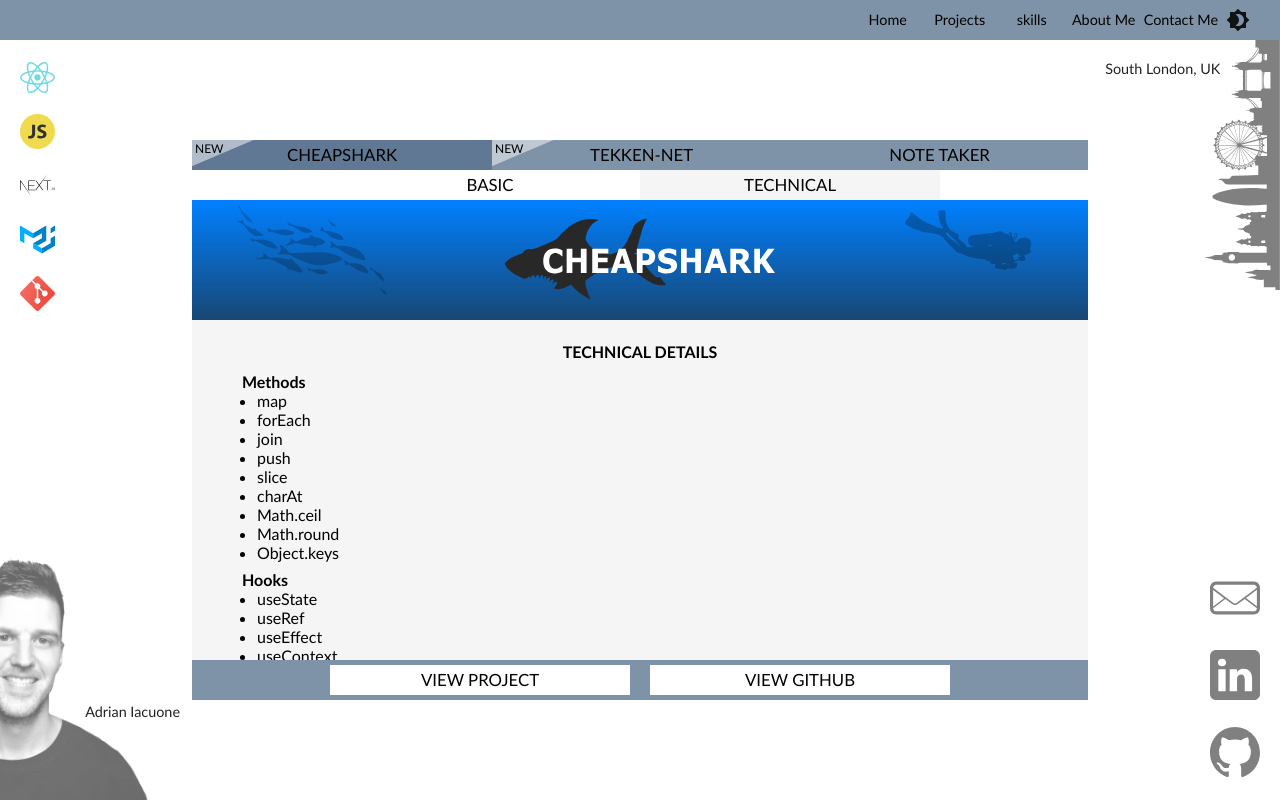
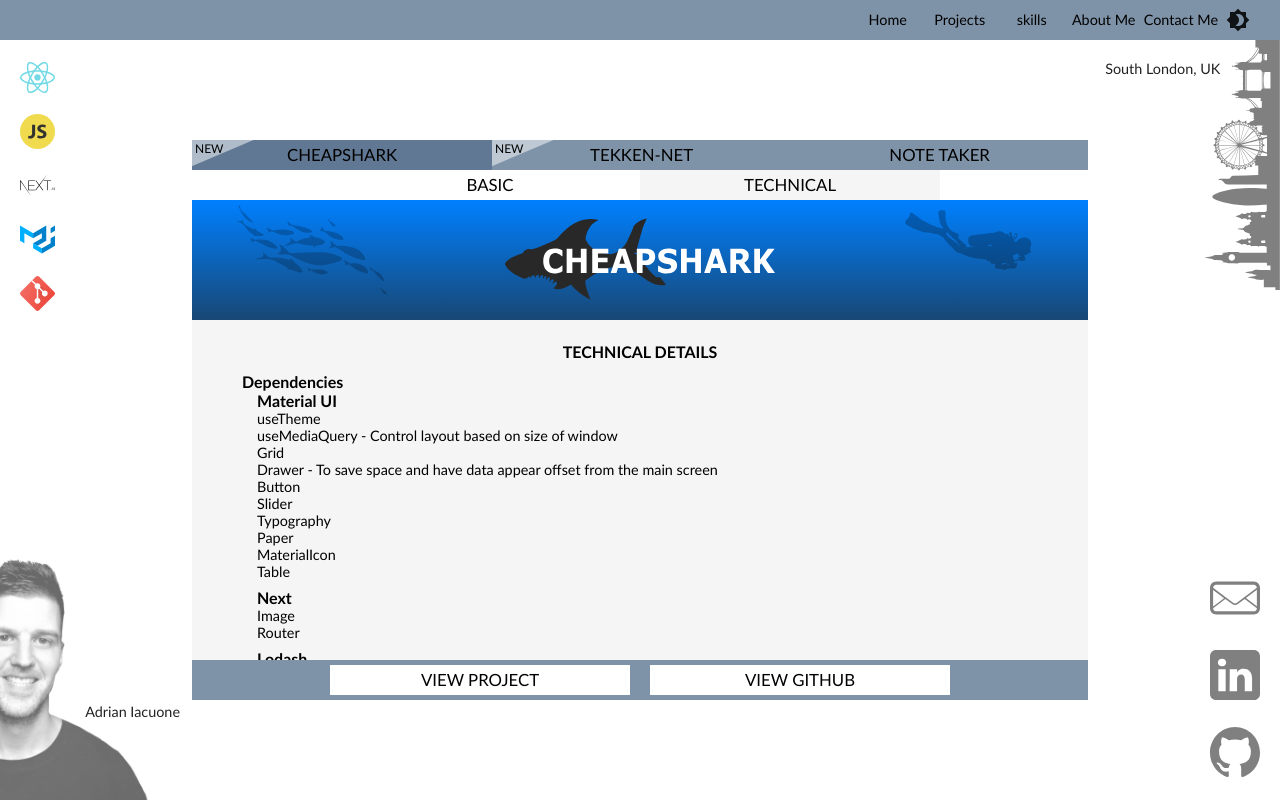
Before and after one commit to aiacuone/portfolio-v3, a Next.js app: page /projects in a window 1280 px wide. Both pictures are taken after a click on the button "TECHNICAL". Built offline with nearby package versions, Linux system fonts and the light colour scheme; a web font is replaced by a local one.

Commit message:
basics of technical details complete

```diff
--- a/pages/projects.js
+++ b/pages/projects.js
@@ -511,8 +511,41 @@
     }
 
     const TechnicalDetails = () => {
-      const { hooks, methods, dependencies, questions } = technicalDetails
+      const {
+        hooks,
+        methods,
+        dependencies: dependenciesObj,
+        questions,
+      } = technicalDetails
       const { improved, change, future } = questions
+
+      const Dependencies = () => {
+        const dependencyArr = Object.keys(dependenciesObj)
+
+        return dependencyArr.map((dependency) => {
+          const dependencyObj = dependenciesObj[dependency]
+          const dependencyArr = Object.keys(dependencyObj)
+          return (
+            <Grid item>
+              <h4>{dependency}</h4>
+              {dependencyArr.map((item) => {
+                const { why } = dependencyObj
+                const { why: subWhy } = dependencyObj[item]
+                return (
+                  <Grid>
+                    {dependencyArr.length > 0 && item !== 'why' && (
+                      <p>{`${item !== 'why' && item}${subWhy && ' - '}${
+                        subWhy && subWhy
+                      }`}</p>
+                    )}
+                    <p>{why && why}</p>
+                  </Grid>
+                )
+              })}
+            </Grid>
+          )
+        })
+      }
 
       return (
         <Grid
@@ -524,6 +557,18 @@
             <Typography textAlign="center">
               <b>TECHNICAL DETAILS</b>
             </Typography>
+          </Grid>
+          <Grid item>
+            <Grid container direction="column">
+              <Grid item>
+                <h4>Dependencies</h4>
+              </Grid>
+              <Grid item className={classesRoot.text}>
+                <Grid container direction="column" spacing={1}>
+                  <Dependencies />
+                </Grid>
+              </Grid>
+            </Grid>
           </Grid>
           <Grid item>
             <Grid container direction="column">
--- a/utils/projectsDetails.js
+++ b/utils/projectsDetails.js
@@ -49,12 +49,12 @@
       },
       technical: {
         methods: [
-          'map',
-          'forEach',
-          'join',
-          'push',
-          'slice',
-          'charAt',
+          'Map',
+          'ForEach',
+          'Join',
+          'Push',
+          'Slice',
+          'CharAt',
           'Math.ceil',
           'Math.round',
           'Object.keys',
@@ -62,25 +62,25 @@
         hooks: ['useState', 'useRef', 'useEffect', 'useContext', 'useCallback'],
         dependencies: {
           'Material UI': {
-            useTheme: {},
+            useTheme: { why: '' },
             useMediaQuery: { why: 'Control layout based on size of window' },
-            Grid: {},
+            Grid: { why: '' },
             Drawer: {
               why: 'To save space and have data appear offset from the main screen',
             },
-            Button: {},
-            Slider: {},
-            Typography: {},
-            Paper: {},
-            MaterialIcon: {},
-            Table: {},
+            Button: { why: '' },
+            Slider: { why: '' },
+            Typography: { why: '' },
+            Paper: { why: '' },
+            MaterialIcon: { why: '' },
+            Table: { why: '' },
           },
-          next: { Image: {}, Router: {} },
+          Next: { Image: { why: '' }, Router: { why: '' } },
           Lodash: {
-            debounce: {
+            Debounce: {
               why: 'To restrict the amount of times data is fetched from the API',
             },
-            find: { why: '' },
+            Find: { why: '' },
           },
           'React Resize Detector': {
             why: 'To resize Material UI table based on window size',
@@ -173,12 +173,12 @@
       },
       technical: {
         methods: [
-          'map',
-          'forEach',
-          'join',
-          'push',
-          'slice',
-          'charAt',
+          'Map',
+          'ForEach',
+          'Join',
+          'Push',
+          'Slice',
+          'CharAt',
           'Math.ceil',
           'Math.round',
           'Object.keys',
@@ -186,20 +186,20 @@
         hooks: ['useState', 'useRef', 'useEffect', 'useContext', 'useCallback'],
         dependencies: {
           'Material UI': {
-            useTheme: {},
+            useTheme: { why: '' },
             useMediaQuery: { why: 'Control layout based on size of window' },
-            Grid: {},
+            Grid: { why: '' },
             Drawer: {
               why: 'To save space and have data appear offset from the main screen',
             },
-            Button: {},
-            Slider: {},
-            Typography: {},
-            Paper: {},
-            MaterialIcon: {},
-            Table: {},
+            Button: { why: '' },
+            Slider: { why: '' },
+            Typography: { why: '' },
+            Paper: { why: '' },
+            MaterialIcon: { why: '' },
+            Table: { why: '' },
           },
-          next: { Image: {}, Router: {} },
+          Next: { Image: { why: '' }, Router: { why: '' } },
           Lodash: {
             debounce: {
               name: 'Debounce',
@@ -280,14 +280,14 @@
       },
       technical: {
         methods: [
-          'map',
-          'join',
-          'splice',
+          'Map',
+          'Join',
+          'Splice',
           'Object.keys',
-          'push',
-          'sort',
-          'reverse',
-          'pop',
+          'Push',
+          'Sort',
+          'Reverse',
+          'Pop',
         ],
         hooks: ['useState', 'useEffect', 'useRef', 'useCallback'],
         components: {},
@@ -298,7 +298,7 @@
           'Sun Editor': {
             why: 'Allow for user to input text into application',
           },
-          lodash: {
+          Lodash: {
             set: {
               why: 'To designate where to make updates within the database',
             },
@@ -310,7 +310,7 @@
           'Spread Operator',
           'Ternary Operator',
           'Custom Hook',
-          'setTimeout',
+          'SetTimeout',
         ],
         questions: {
           improved: [
```
